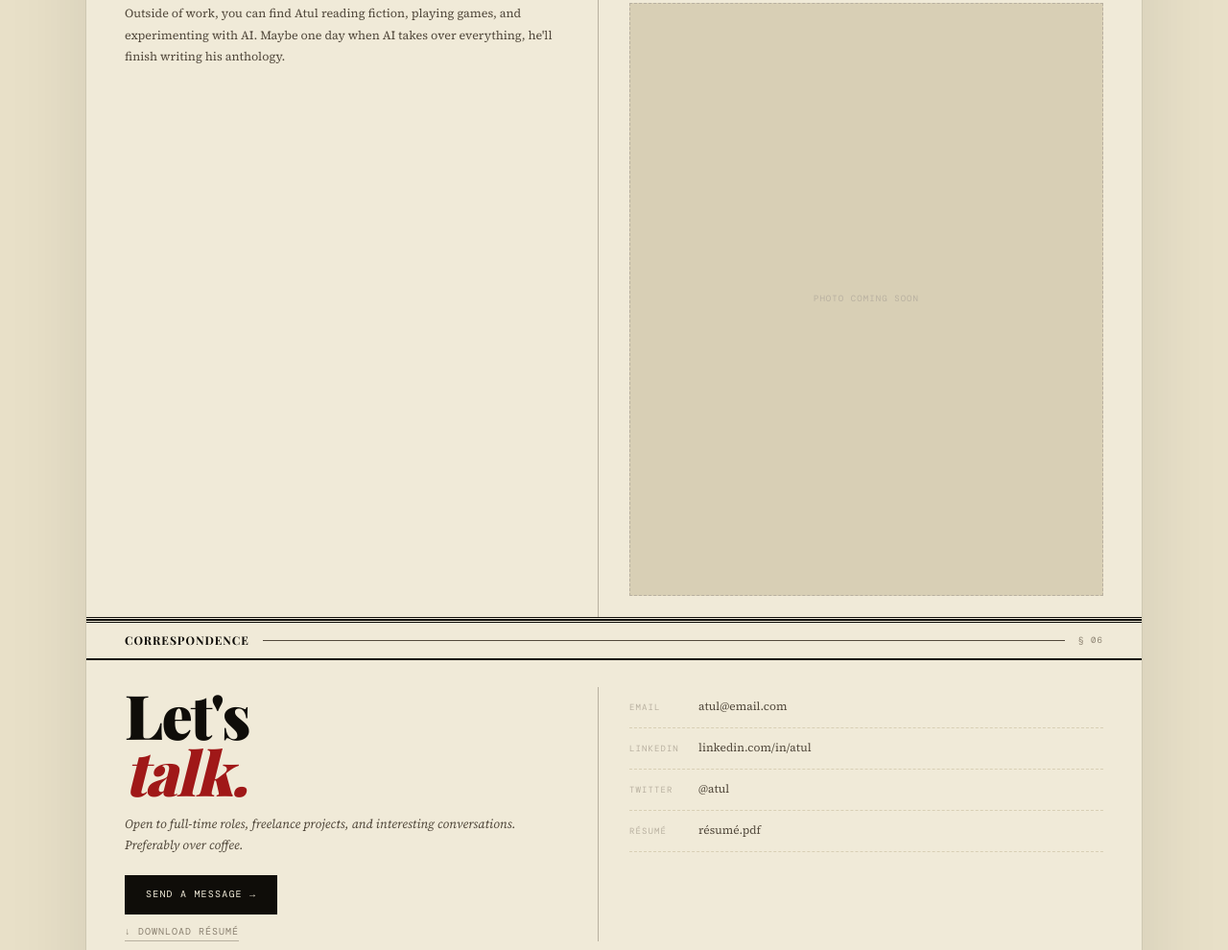
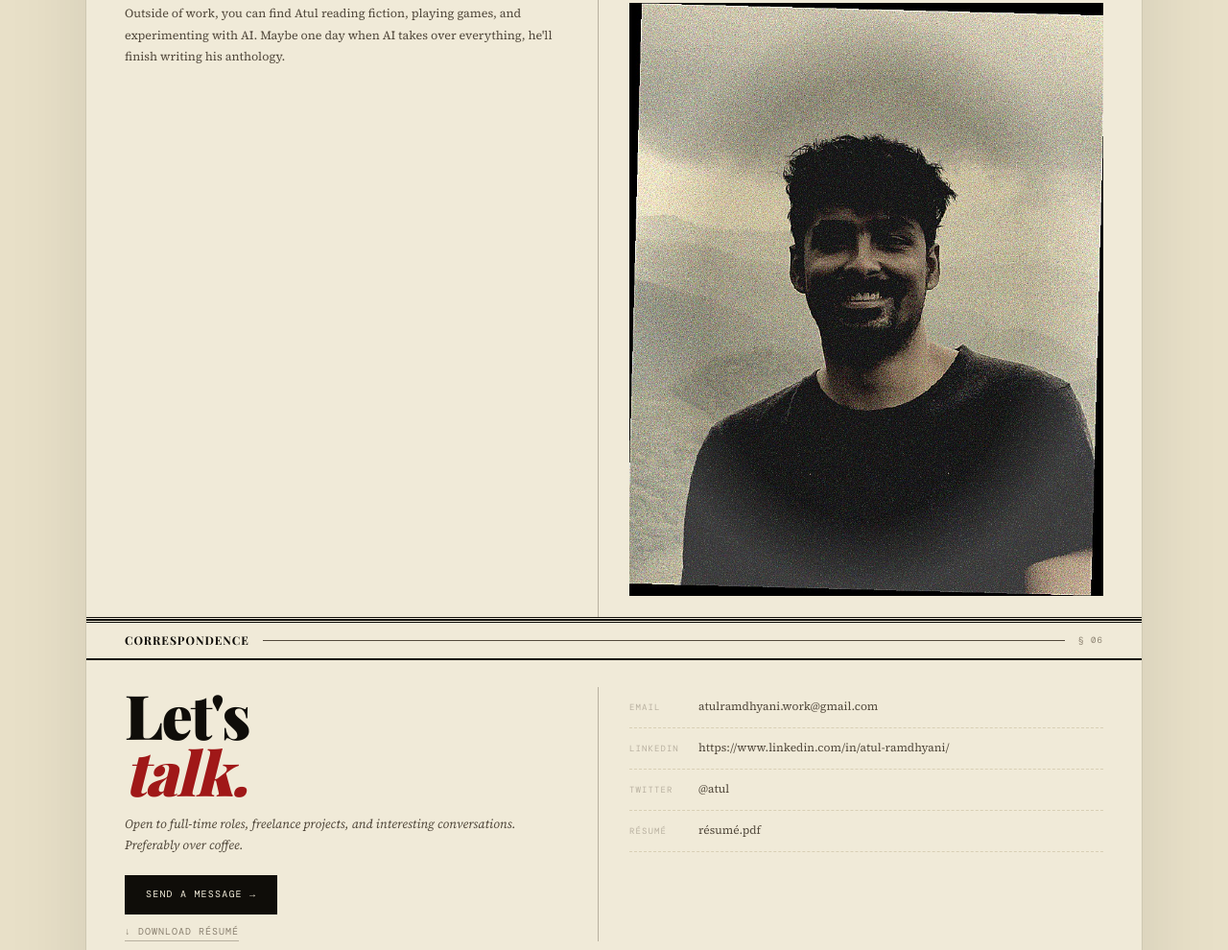
Before and after one commit to atulramdhyani/my-portfolio, a plain HTML site: page index.html in a window 1280 px wide. Shown: the part 3033-4023 px from the top of the page at 96% size. Drawn offline with nearby package versions, Linux system fonts and the light colour scheme; a web font is replaced by a local one.

Commit message:
Update email and LinkedIn links in index.html

```diff
--- a/index.html
+++ b/index.html
@@ -1802,7 +1802,7 @@ body::after {
     </div>
     <div class="lower-col">
       <div class="about-photo reveal">
-        <div class="photo-placeholder">Photo coming soon</div>
+          <img src="atul-zine.jpg" alt="Atul" class="about-photo">
       </div>
     </div>
   </div>
@@ -1814,19 +1814,19 @@ body::after {
       <h2 class="contact-hed">Let's<br><em>talk.</em></h2>
       <p class="contact-sub">Open to full-time roles, freelance projects, and interesting conversations. Preferably over coffee.</p>
       <div class="contact-ctas">
-        <a href="mailto:atul@email.com" class="cta-main-c" id="emailLink">Send a message →</a>
+        <a href="mailto:atulramdhyani.work@gmail.com" class="cta-main-c" id="emailLink">Send a message →</a>
         <a href="resume.pdf" download class="cta-ghost-c">↓ Download résumé</a>
       </div>
     </div>
     <div class="contact-right reveal">
       <div class="contact-links">
-        <a href="mailto:atul@email.com" class="c-link" id="emailLink2">
-          <span class="c-k">Email</span><span class="c-v">atul@email.com</span><span class="c-arr">→</span>
+        <a href="mailto:atulramdhyani.work@gmail.com" class="c-link" id="emailLink2">
+          <span class="c-k">Email</span><span class="c-v">atulramdhyani.work@gmail.com</span><span class="c-arr">→</span>
         </a>
-        <a href="https://linkedin.com/in/atul" target="_blank" class="c-link">
-          <span class="c-k">LinkedIn</span><span class="c-v">linkedin.com/in/atul</span><span class="c-arr">→</span>
+        <a href="https://https://www.linkedin.com/in/atul-ramdhyani/" target="_blank" class="c-link">
+          <span class="c-k">LinkedIn</span><span class="c-v">https://www.linkedin.com/in/atul-ramdhyani/</span><span class="c-arr">→</span>
         </a>
-        <a href="https://twitter.com/atul" target="_blank" class="c-link">
+        <a href="https://twitter.com/atulramdhyani" target="_blank" class="c-link">
           <span class="c-k">Twitter</span><span class="c-v">@atul</span><span class="c-arr">→</span>
         </a>
         <a href="resume.pdf" download class="c-link">
@@ -2103,7 +2103,7 @@ function showToast(msg) {
   if (!el) return;
   el.addEventListener('click', e => {
     e.preventDefault();
-    navigator.clipboard?.writeText('atul@email.com').then(() => showToast('Email copied ✓'));
+    navigator.clipboard?.writeText('atulramdhyani.work@gmail.com').then(() => showToast('Email copied ✓'));
   });
 });
 
```
